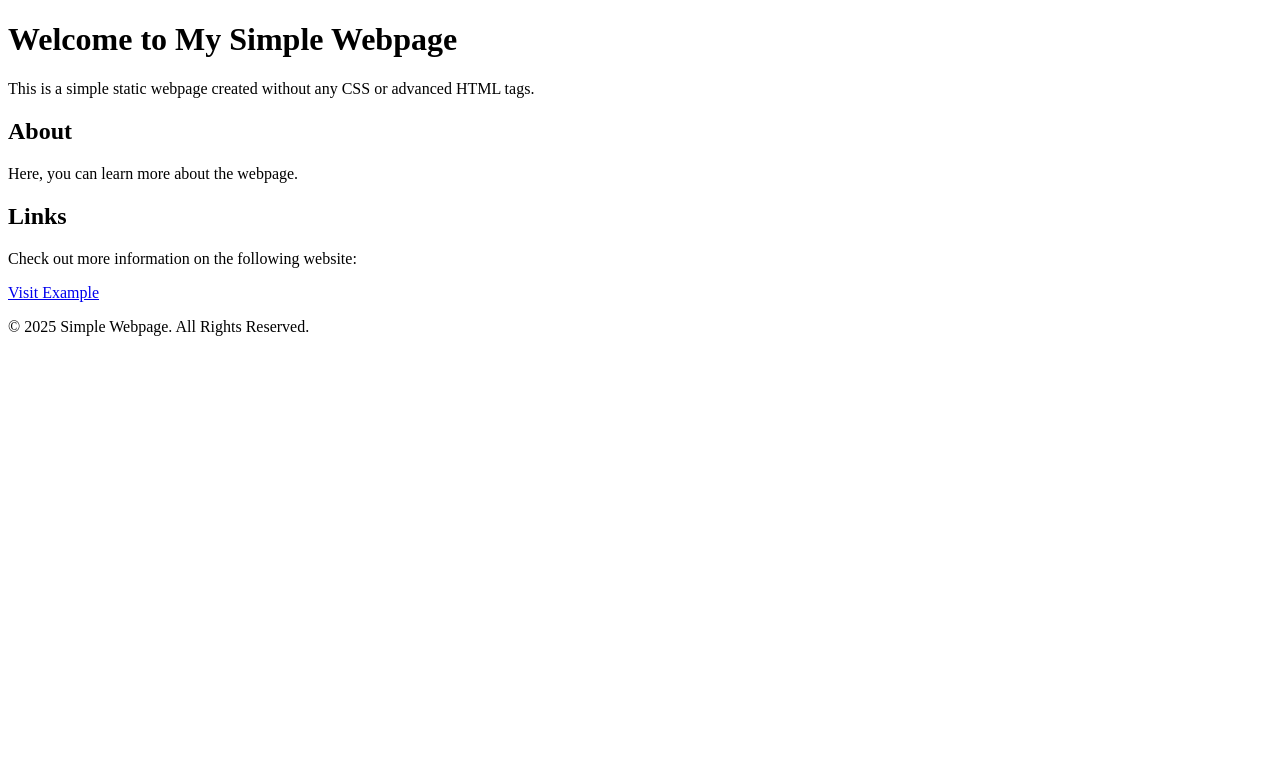
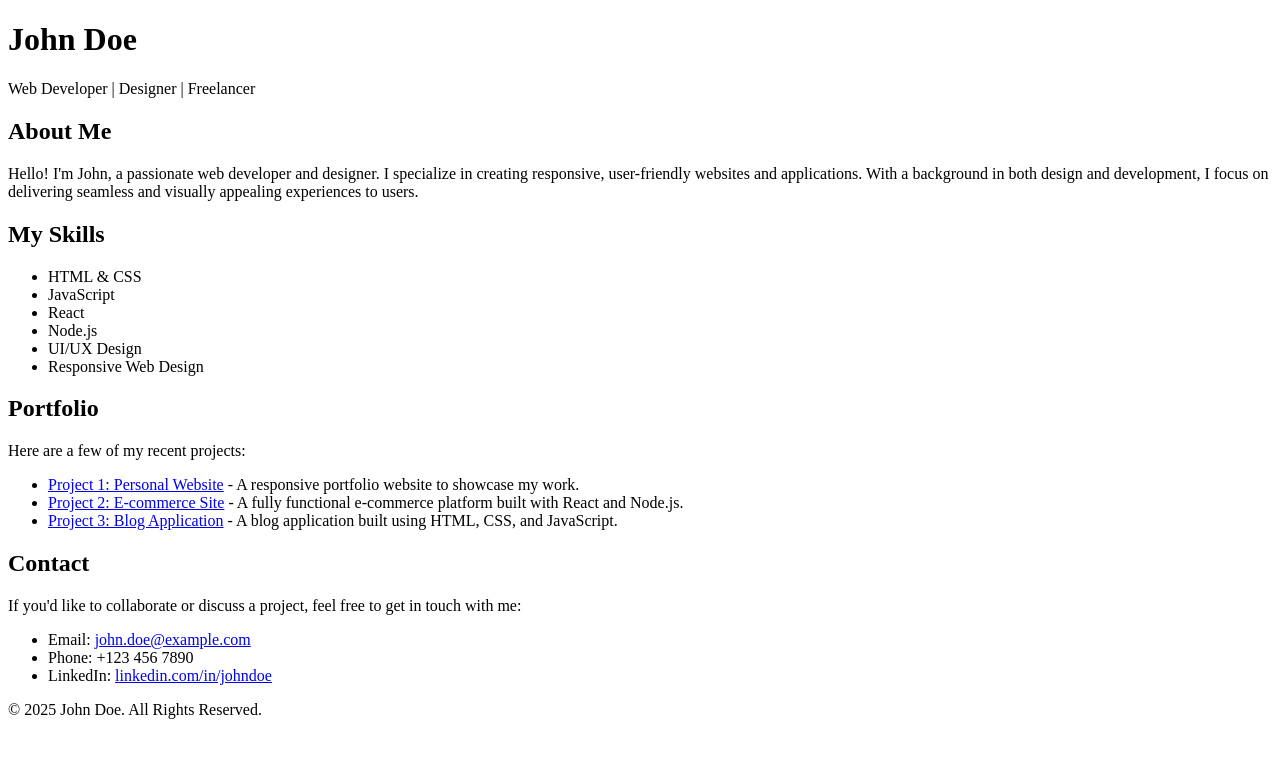
Before and after one commit to bhagyashreyas23/Webpage, a plain HTML site: page index.html in a window 1280 px wide. Drawn offline with Linux system fonts and the light colour scheme.

Commit message:
Update index.html

```diff
--- a/index.html
+++ b/index.html
@@ -3,21 +3,53 @@
 <head>
     <meta charset="UTF-8">
     <meta name="viewport" content="width=device-width, initial-scale=1.0">
-    <title>Simple Static Webpage</title>
+    <title>My Portfolio</title>
 </head>
 <body>
-    <h1>Welcome to My Simple Webpage</h1>
-    <p>This is a simple static webpage created without any CSS or advanced HTML tags.</p>
+    <header>
+        <h1>John Doe</h1>
+        <p>Web Developer | Designer | Freelancer</p>
+    </header>
 
-    <h2>About</h2>
-    <p>Here, you can learn more about the webpage.</p>
+    <section>
+        <h2>About Me</h2>
+        <p>Hello! I'm John, a passionate web developer and designer. I specialize in creating responsive, user-friendly websites and applications. With a background in both design and development, I focus on delivering seamless and visually appealing experiences to users.</p>
+    </section>
 
-    <h2>Links</h2>
-    <p>Check out more information on the following website:</p>
-    <a href="https://www.example.com">Visit Example</a>
+    <section>
+        <h2>My Skills</h2>
+        <ul>
+            <li>HTML & CSS</li>
+            <li>JavaScript</li>
+            <li>React</li>
+            <li>Node.js</li>
+            <li>UI/UX Design</li>
+            <li>Responsive Web Design</li>
+        </ul>
+    </section>
+
+    <section>
+        <h2>Portfolio</h2>
+        <p>Here are a few of my recent projects:</p>
+        <ul>
+            <li><a href="https://www.example.com/project1" target="_blank">Project 1: Personal Website</a> - A responsive portfolio website to showcase my work.</li>
+            <li><a href="https://www.example.com/project2" target="_blank">Project 2: E-commerce Site</a> - A fully functional e-commerce platform built with React and Node.js.</li>
+            <li><a href="https://www.example.com/project3" target="_blank">Project 3: Blog Application</a> - A blog application built using HTML, CSS, and JavaScript.</li>
+        </ul>
+    </section>
+
+    <section>
+        <h2>Contact</h2>
+        <p>If you'd like to collaborate or discuss a project, feel free to get in touch with me:</p>
+        <ul>
+            <li>Email: <a href="mailto:john.doe@example.com">john.doe@example.com</a></li>
+            <li>Phone: +123 456 7890</li>
+            <li>LinkedIn: <a href="https://www.linkedin.com/in/johndoe" target="_blank">linkedin.com/in/johndoe</a></li>
+        </ul>
+    </section>
 
     <footer>
-        <p>&copy; 2025 Simple Webpage. All Rights Reserved.</p>
+        <p>&copy; 2025 John Doe. All Rights Reserved.</p>
     </footer>
 </body>
 </html>
```
